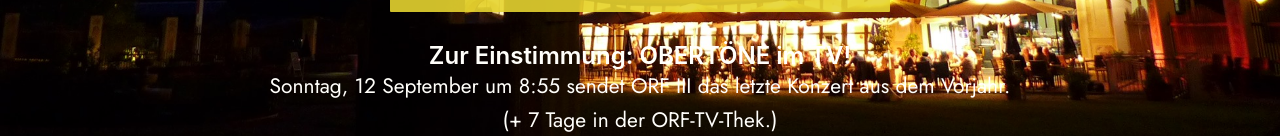
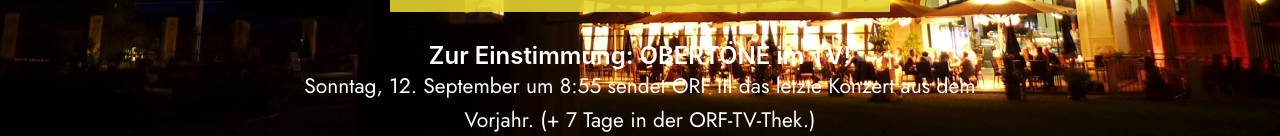
Before and after one commit to hubert-m-n/obertone, a React (Create React App) app: page /#/home in a window 1280 px wide. Shown: the part 661-797 px from the top of the page. Built offline with nearby package versions, Linux system fonts and the light colour scheme.

Commit message:
little corr.

```diff
--- a/src/sections/home/HomeSection.jsx
+++ b/src/sections/home/HomeSection.jsx
@@ -116,7 +116,7 @@ export default ({ onRef }) => {
           <div className={styles.homeSectionSubtitle}>
             <br />Zur Einstimmung: OBERTÖNE im TV!
             <div className={styles.mediumText}>
-            Sonntag, 12 September um 8:55 sendet ORF III das letzte Konzert aus dem Vorjahr. (+ 7 Tage in der ORF-TV-Thek.)
+            Sonntag, 12. September um 8:55 sendet ORF III das letzte Konzert aus dem Vorjahr. (+ 7 Tage in der ORF-TV-Thek.)
             </div>
           </div>
         </div>
```
